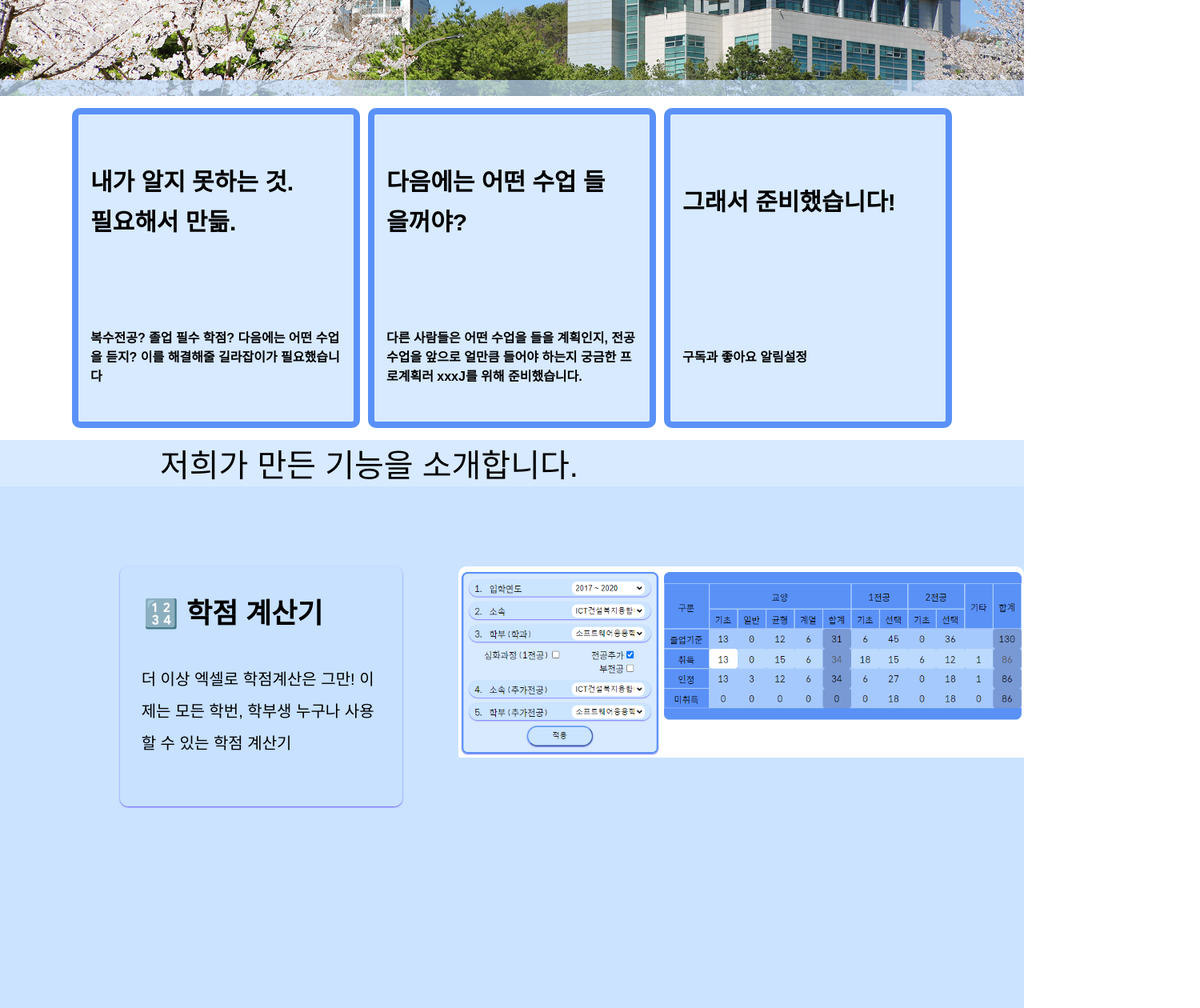
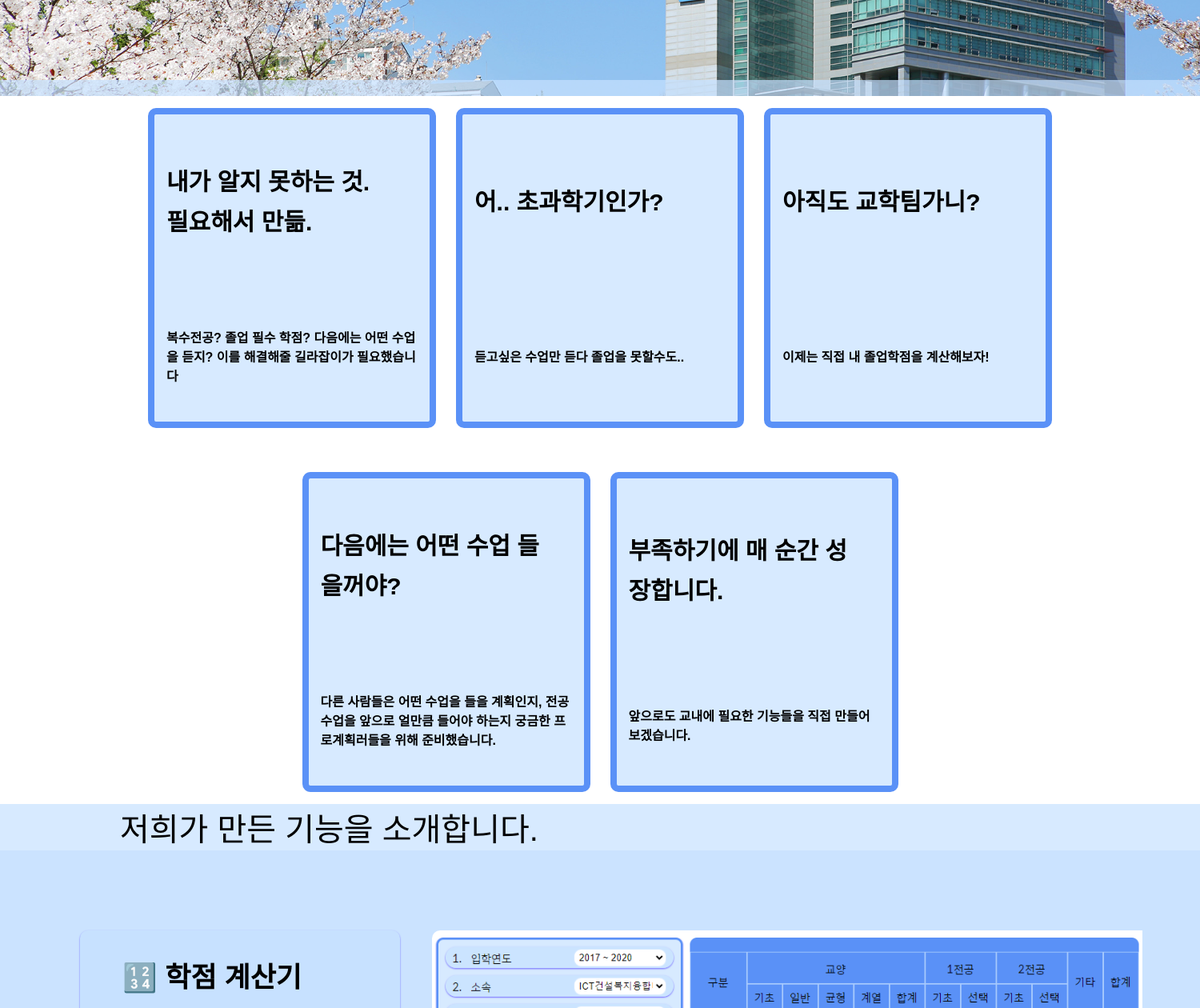
Before and after one commit to rogi-rogi/KNU_Graduation_Guidance, a React (Create React App) app: page / in a window 1280 px wide. Shown: the part 700-1960 px from the top of the page at 80% size, 1500 px wide, since content can reach past the window. Built offline with nearby package versions, Linux system fonts and the light colour scheme; a web font is replaced by a local one.

Commit message:
intro 스타일 수정 및 intro card 추가

```diff
--- a/src/components/intro/CalcSlide.js
+++ b/src/components/intro/CalcSlide.js
@@ -1,7 +1,10 @@
 const CalcSlide = ({ isVisible, wrapperRef, onClick }) => {
   return (
     <div className="calc-slide-wrapper" ref={wrapperRef}>
-      <div className={`title ${isVisible ? "visible" : ""}`} onClick={onClick}>
+      <div
+        className={`title ${isVisible[0] ? "visible" : ""}`}
+        onClick={onClick}
+      >
         <h1>🔢 학점 계산기</h1>
         <div className="content">
           더 이상 엑셀로 학점계산은 그만! 이제는 모든 학번, 학부생 누구나 사용할
@@ -9,7 +12,7 @@ const CalcSlide = ({ isVisible, wrapperRef, onClick }) => {
         </div>
       </div>
       <div
-        className={`image ${isVisible ? "visible" : ""}`}
+        className={`image ${isVisible[0] ? "visible" : ""}`}
         style={{
           backgroundImage: `url("/assets/images/calc-example1.png")`,
         }}
--- a/src/components/intro/SlideWrapper.js
+++ b/src/components/intro/SlideWrapper.js
@@ -1,12 +1,15 @@
 import CalcSlide from "./CalcSlide";
 import { useEffect, useRef, useState } from "react";
 const SlideWrapper = ({ onClick }) => {
-  const [isVisible, setIsVisible] = useState(false);
+  const [isVisible, setIsVisible] = useState([false, false]);
   const wrapperRef = useRef(null);
   const handleScroll = () => {
     const scrollPosition = window.scrollY + window.innerHeight;
     const elementPosition = wrapperRef.current.offsetTop;
-    setIsVisible(scrollPosition > elementPosition + 200);
+    setIsVisible([
+      scrollPosition > elementPosition + 200,
+      scrollPosition > elementPosition + 800,
+    ]);
   };
   useEffect(() => {
     window.addEventListener("scroll", handleScroll);
--- a/src/components/menu_bar/MenuBar.js
+++ b/src/components/menu_bar/MenuBar.js
@@ -49,7 +49,7 @@ const MenuBar = ({ titles, pageNum, handleChangePage }) => {
 
   useEffect(() => {
     handleRePosition();
-  }, [windowWidth]);
+  }, [windowWidth, pageNum]);
   return (
     <div
       className="main-menubar-wrapper"
--- a/src/pages/Intro.js
+++ b/src/pages/Intro.js
@@ -13,13 +13,21 @@ const Intro = ({ onClick }) => {
         "복수전공? 졸업 필수 학점? 다음에는 어떤 수업을 듣지? 이를 해결해줄 길라잡이가 필요했습니다",
     },
     {
+      head: "어.. 초과학기인가?",
+      content: "듣고싶은 수업만 듣다 졸업을 못할수도..",
+    },
+    {
+      head: "아직도 교학팀가니?",
+      content: "이제는 직접 내 졸업학점을 계산해보자!",
+    },
+    {
       head: "다음에는 어떤 수업 들을꺼야?",
       content:
-        "다른 사람들은 어떤 수업을 들을 계획인지, 전공 수업을 앞으로 얼만큼 들어야 하는지 궁금한 프로계획러 xxxJ를 위해 준비했습니다.",
+        "다른 사람들은 어떤 수업을 들을 계획인지, 전공 수업을 앞으로 얼만큼 들어야 하는지 궁금한 프로계획러들을 위해 준비했습니다.",
     },
     {
-      head: "그래서 준비했습니다!",
-      content: "구독과 좋아요 알림설정",
+      head: "부족하기에 매 순간 성장합니다.",
+      content: "앞으로도 교내에 필요한 기능들을 직접 만들어보겠습니다.",
     },
   ];
   return (
--- a/src/pages/Page.scss
+++ b/src/pages/Page.scss
@@ -7,11 +7,12 @@ $DISABLED_COLOR: rgb(121, 153, 213);
 .page,
 .home-wrapper {
   width: 100%;
+  min-width: 1500px;
   height: 1000px;
-  min-width: 800px;
+
   .page-content-header {
     height: 800px;
-    width: 100%;
+    min-width: 1500px;
     background-repeat: no-repeat;
     background-size: cover;
     border-bottom: 20px solid $WRAPPER_COLOR;
@@ -34,23 +35,28 @@ $DISABLED_COLOR: rgb(121, 153, 213);
   }
   .page-content-wrapper {
     display: flex;
+    flex-direction: column;
+    align-items: center;
     justify-content: center; // for calc page
     width: 100%;
     gap: 10px;
   }
   .slide-wrapper {
+    min-width: 1500px;
     background-color: $WRAPPER_COLOR;
     .header {
       font-size: 40px;
       text-align: left;
-      margin-left: 200px;
+      margin-left: 150px;
     }
   }
 
   .calc-slide-wrapper {
     display: flex;
+    // flex-direction: column;
     background-color: $WRAPPER_COLOR;
     height: 700px;
+
     .title,
     .image {
       opacity: 0;
@@ -68,11 +74,12 @@ $DISABLED_COLOR: rgb(121, 153, 213);
       display: flex;
       flex-direction: column;
       align-items: center;
-      margin-left: 150px;
-      width: 450px;
+      margin-left: 100px;
+      width: 400px;
       background-color: $WRAPPER_COLOR;
       box-shadow: $SUB_BOX_SHADOW;
       h1 {
+        width: 400px;
         margin: 0;
         margin-top: 30px;
         padding-right: 70px;
@@ -96,11 +103,12 @@ $DISABLED_COLOR: rgb(121, 153, 213);
     }
 
     .image {
-      width: 900px;
+      width: 1100px;
+      height: 300px;
       background-size: contain;
       background-repeat: no-repeat;
       transition: margin-top 1.8s, opacity 1.5s ease-in-out;
-      margin-left: 70px;
+      margin-left: 40px;
     }
   }
 }
@@ -108,9 +116,9 @@ $DISABLED_COLOR: rgb(121, 153, 213);
   display: flex;
   justify-content: center;
   flex-wrap: wrap;
-  min-width: 600px;
-  max-height: 900px;
-  gap: 10px;
+  min-width: 1200px;
+  // max-height: 900px;
+  gap: 25px;
   perspective: 1000px;
   .intro-card {
     display: flex;
```
